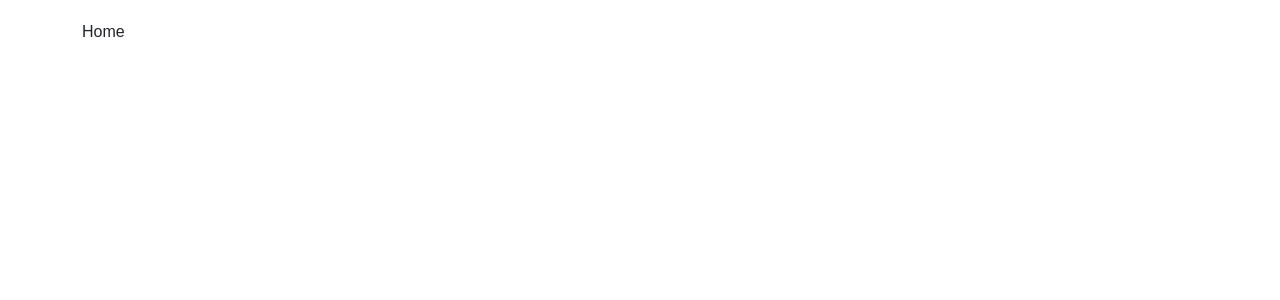
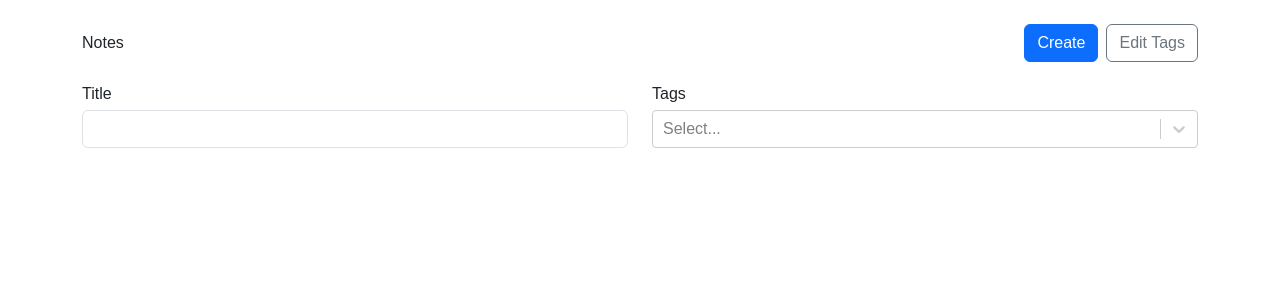
Before and after one commit to elisetvy/notadez, a React (Vite) app: page / in a window 1280 px wide. Shown: the top 300 px of the page. Built offline with nearby package versions, Linux system fonts and the light colour scheme.

Commit message:
Begin NoteList component

```diff
--- a/src/App.tsx
+++ b/src/App.tsx
@@ -4,6 +4,7 @@
 import { v4 as uuidV4 } from "uuid";
 
 import useLocalStorage from "./useLocalStorage";
+import NoteList from "./components/NoteList/NoteList";
 import NewNote from "./components/NewNote/NewNote";
 import "bootstrap/dist/css/bootstrap.min.css";
 
@@ -61,7 +62,7 @@
   return (
     <Container className="my-4">
       <Routes>
-        <Route path="/" element={<p>Home</p>} />
+        <Route path="/" element={<NoteList availableTags={tags} />} />
         <Route
           path="/new"
           element={
--- /dev/null
+++ b/src/components/NoteList/NoteList.tsx
@@ -0,0 +1,70 @@
+import { Col, Row, Stack, Button, Form } from "react-bootstrap";
+import { Link } from "react-router-dom";
+import ReactSelect from "react-select";
+import { useState } from "react";
+
+import { Tag } from "../../App";
+
+type NoteListProps = {
+  availableTags: Tag[];
+};
+
+function NoteList({ availableTags }: NoteListProps) {
+  const [selectedTags, setSelectedTags] = useState<Tag[]>([]);
+  const [title, setTitle] = useState("");
+
+  return (
+    <>
+      <Row className="align-items-center mb-4">
+        <Col>
+          <h1>Notes</h1>
+        </Col>
+        <Col xs="auto">
+          <Stack gap={2} direction="horizontal">
+            <Link to="/new">
+              <Button variant="primary">Create</Button>
+            </Link>
+            <Button variant="outline-secondary">Edit Tags</Button>
+          </Stack>
+        </Col>
+      </Row>
+      <Form>
+        <Row className="mb-4">
+          <Col>
+            <Form.Group controlId="title">
+              <Form.Label>Title</Form.Label>
+              <Form.Control
+                type="text"
+                value={title}
+                onChange={(e) => setTitle(e.target.value)}
+              />
+            </Form.Group>
+          </Col>
+          <Col>
+            <Form.Group controlId="tags">
+              <Form.Label>Tags</Form.Label>
+              <ReactSelect
+                options={availableTags.map((tag) => {
+                  return { label: tag.label, value: tag.id };
+                })}
+                isMulti
+                value={selectedTags.map((tag) => {
+                  return { label: tag.label, value: tag.id };
+                })}
+                onChange={(tags) => {
+                  setSelectedTags(
+                    tags.map((tag) => {
+                      return { label: tag.label, id: tag.value };
+                    })
+                  );
+                }}
+              />
+            </Form.Group>
+          </Col>
+        </Row>
+      </Form>
+    </>
+  );
+}
+
+export default NoteList;
```
